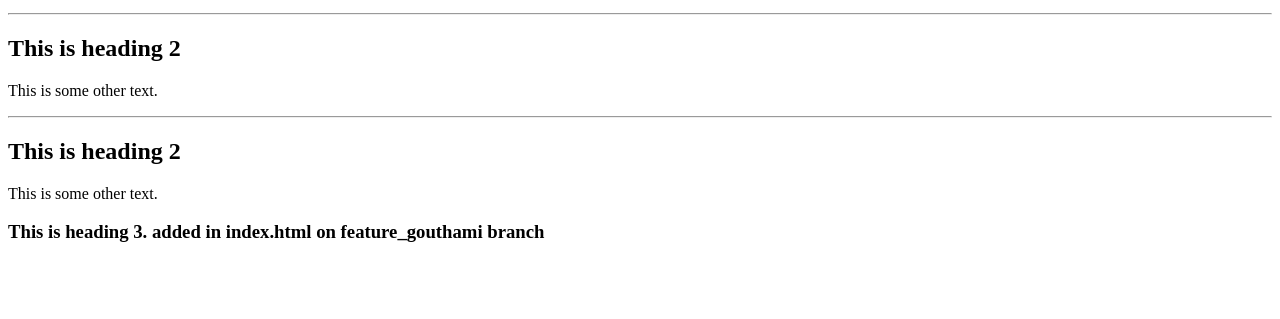
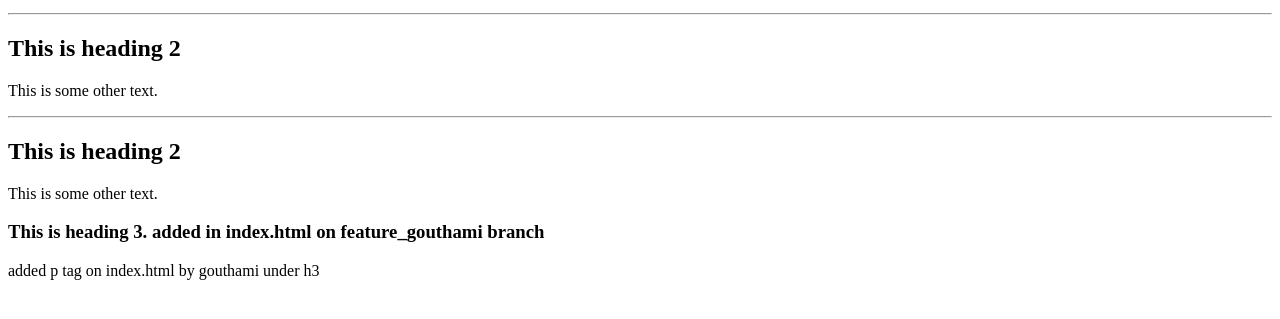
Before and after one commit to MunmunN/GitAssignmentfeb10, a plain HTML site: page index.html in a window 1280 px wide. Shown: the part 101-420 px from the top of the page. Drawn offline with Linux system fonts and the light colour scheme.

Commit message:
commiting changes on index.html on feature_gouthami

```diff
--- a/index.html
+++ b/index.html
@@ -13,5 +13,6 @@
 <h2>This is heading 2</h2>
 <p>This is some other text.</p>
 <h3>This is heading 3. added in index.html on feature_gouthami branch</h3>
+<p> added p tag on index.html by gouthami under h3</p>
 </body>
 </html>
```
